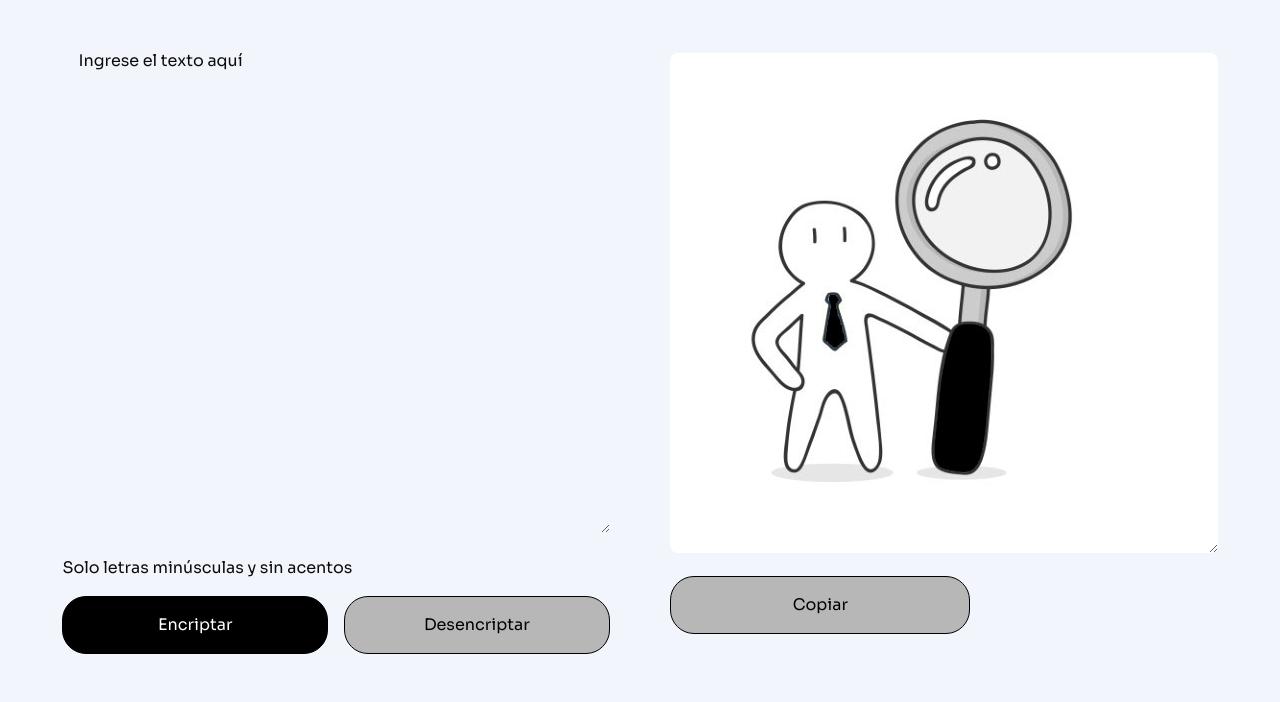
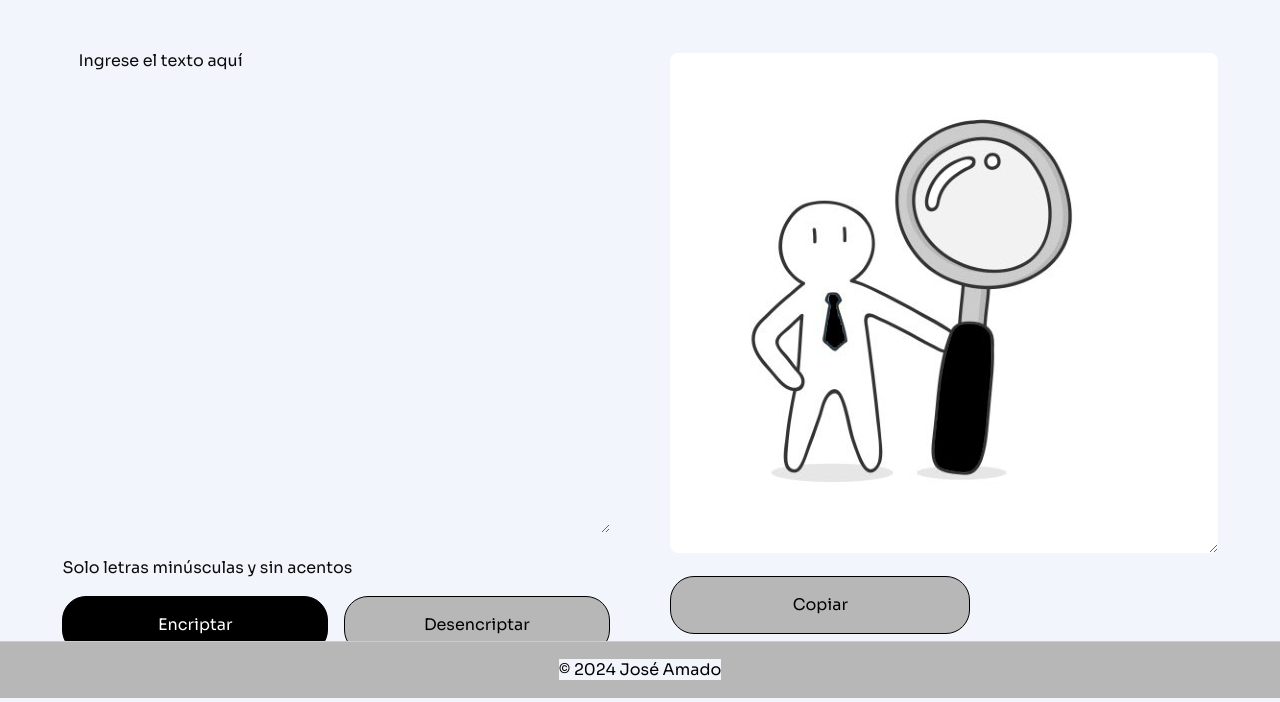
Before and after one commit to josamad/josamad.github.io, a plain HTML site: page index.html in a window 1280 px wide. Shown: the part 102-804 px from the top of the page. Drawn offline with Linux system fonts and the light colour scheme.

Commit message:
Añade footer

```diff
--- a/css/style.css
+++ b/css/style.css
@@ -91,6 +91,23 @@ section {
     color: #000;
 }
 
+footer {
+    background-color: #b7b7b7;
+    text-align: center;
+    padding: 1rem 0;
+    position: fixed;
+    bottom: 0;
+    width: 100%;
+    border-top: 1px solid #ccc;
+}
+
+footer p {
+    margin: 0;
+    color: #000;
+    font-size: 1rem;
+}
+
+
 @media (min-width: 768px) {
     main {
         flex-direction: row;
--- a/index.html
+++ b/index.html
@@ -31,6 +31,9 @@
             </div>
         </section>
     </main>
+    <footer>
+        <span>© 2024 Jos&eacute; Amado</span>
+    </footer>
 <script src="/js/script.js"></script>
 </body>
 </html>
```
